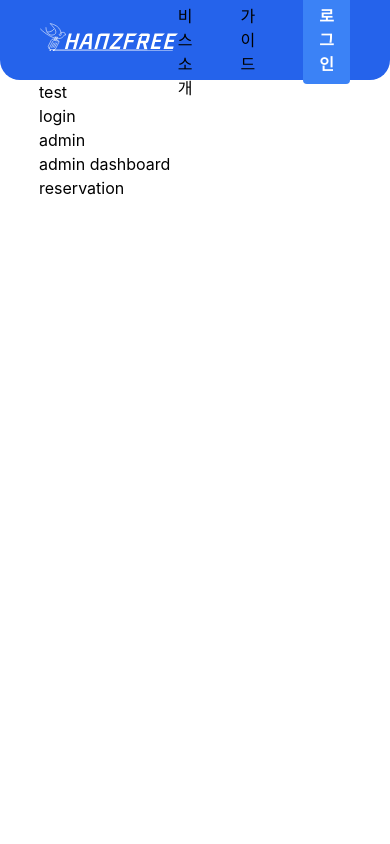
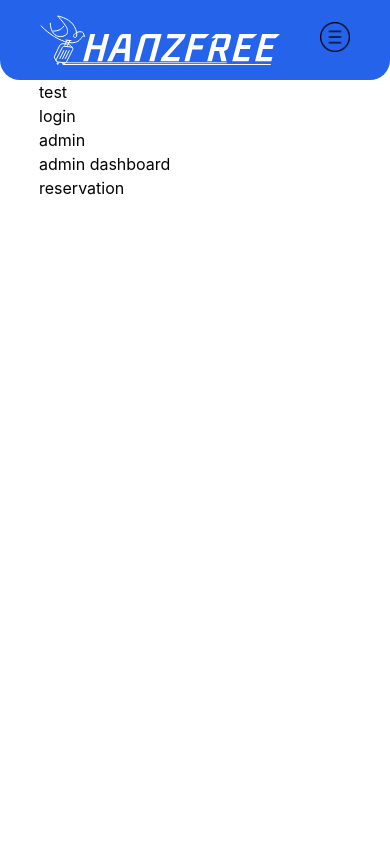
Before and after one commit to pepperdad/hanzfree-web, a Next.js app: page / in a window 390 px wide. Shown: the top 844 px of the page. Built offline with nearby package versions, Linux system fonts and the light colour scheme; no server answers.

Commit message:
feat: add header hamburger & check deploy error

```diff
--- a/pages/api/index.ts
+++ b/pages/api/index.ts
@@ -13,6 +13,9 @@ export const login = async (email: string, password: string) => {
 export const fetchUserData = async (context: GetServerSidePropsContext) => {
   const { cookie } = context.req.headers;
   // 쿠키가 없거나 토큰이 없는 경우 null 반환
+
+  console.log('cookie', cookie);
+
   if (!cookie || !cookie.includes('access_token') || !cookie.includes('refresh_token')) {
     return null;
   }
@@ -22,6 +25,8 @@ export const fetchUserData = async (context: GetServerSidePropsContext) => {
       Cookie: cookie || '',
     },
   });
+
+  console.log('res', res);
 
   if (res.status === 401) {
     context.res.setHeader('Set-Cookie', [
--- a/src/shared/components/header/components/index.tsx
+++ b/src/shared/components/header/components/index.tsx
@@ -1,4 +1,4 @@
-// 헤더 컴포넌트
+import React, { useState } from 'react';
 
 import Image from 'next/image';
 import { useRouter } from 'next/router';
@@ -9,56 +9,76 @@ import Button from '@shared/components/Button';
 
 const Header = ({ headerData }: any) => {
   const router = useRouter();
+  const [isMobileMenuOpen, setIsMobileMenuOpen] = useState(false);
 
   const handleLogout = async () => {
     sessionStorage.removeItem('recoil-persist');
     try {
       const res = await Instance.post('/auth/logout');
+      if (res.status === 201) router.reload();
+    } catch (err) {
+      console.error('Logout Error', err);
+    }
+  };
 
-      if (res.status === 201) router.reload();
-    } catch (err: any) {
-      console.log('err', err);
-    }
+  const toggleMobileMenu = () => {
+    setIsMobileMenuOpen(!isMobileMenuOpen);
   };
 
   const scrollToSection = (section: string) => {
     const toScroll = document.getElementById(section);
-
     if (toScroll) {
       const sectionPosition = toScroll.getBoundingClientRect().top + window.scrollY;
       window.scrollTo({ top: sectionPosition - 80, behavior: 'smooth' });
     } else {
-      router.push('/').then(() => {
-        scrollToSection(section);
-      });
+      router.push('/').then(() => scrollToSection(section));
     }
   };
 
   return (
     <div className='pb-20'>
-      <header className='fixed top-0 left-0 right-0 flex items-center justify-between px-10 py-2 bg-blue-600 duration-500 ease-in-out h-20 rounded-bl-[20px] rounded-br-[20px] z-50'>
-        <div className='flex items-center cursor-pointer'>
-          <button onClick={() => scrollToSection('section1')}>
-            <Image src='/logo.svg' alt='hanzfree Logo' width={240} height={50} />
-          </button>
-        </div>
-        <div className='gap-12 flex-center'>
+      <header className='fixed top-0 left-0 right-0 z-50 flex items-center justify-between px-10 py-2 bg-blue-600 h-20 rounded-bl-[20px] rounded-br-[20px] md:flex-row'>
+        <button
+          className='flex items-center cursor-pointer'
+          onClick={() => scrollToSection('section1')}
+        >
+          <Image src='/logo.svg' alt='hanzfree Logo' width={240} height={50} />
+        </button>
+
+        <button className='md:hidden' onClick={toggleMobileMenu}>
+          {/* 햄버거 메뉴 아이콘 */}
+          <Image src='/assets/hamburger-icon.png' alt='Menu' width={30} height={30} />
+        </button>
+
+        <nav
+          className={`${
+            isMobileMenuOpen ? 'flex' : 'hidden'
+          } flex-col md:flex md:flex-row md:gap-12`}
+        >
           <button onClick={() => scrollToSection('section2')}>서비스 소개</button>
           <button onClick={() => scrollToSection('section3')}>가이드</button>
 
           {headerData ? (
             <>
               <div>
-                {headerData?.firstName}
-                {headerData?.lastName}
+                {headerData?.firstName} {headerData?.lastName}
               </div>
               <Button onClick={handleLogout}>로그아웃</Button>
             </>
           ) : (
             <Button onClick={() => router.push('/login')}>로그인</Button>
           )}
-        </div>
+        </nav>
       </header>
+
+      {/* 모바일 메뉴 내용 */}
+      <div
+        className={`absolute top-20 left-0 right-0 p-5 bg-white ${
+          isMobileMenuOpen ? 'block' : 'hidden'
+        } md:hidden`}
+      >
+        {/* 여기에 모바일 메뉴 내용 */}
+      </div>
     </div>
   );
 };
```
Also changed, not shown: public/assets/hamburger-icon.png (added).
